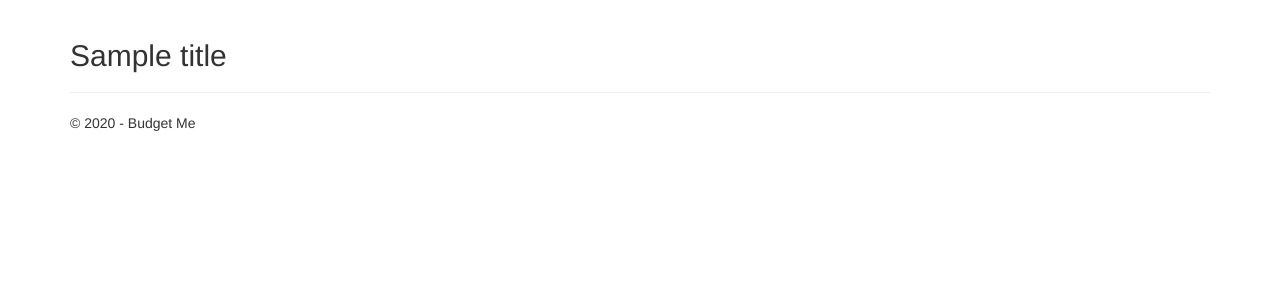
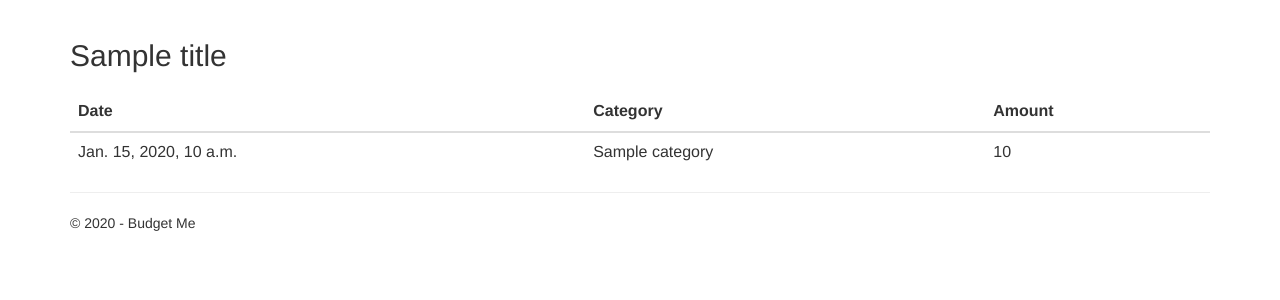
Before and after one commit to NicholasSlaughter/ExpenseTrackerDjango, a Django app: template ExpenseTrackerDjango/app/templates/app/History.html in a window 1280 px wide. Shown: the part 51-351 px from the top of the page. Run offline with Django 3.2, Linux system fonts and the light colour scheme; the template is opened without the code that fills it: most values are stand-ins (such as "Sample title", 1, 10 or a date in 2020); some libraries are stand-ins or nearby versions.

Commit message:
Added expense history table to history page.

```diff
--- a/ExpenseTrackerDjango/app/templates/app/History.html
+++ b/ExpenseTrackerDjango/app/templates/app/History.html
@@ -5,4 +5,35 @@
 <h2>{{ title }}</h2>
 <h3>{{message}}</h3>
 
+<table class="table">
+    <thead>
+        <tr>
+            <th>
+                Date
+            </th>
+            <th>
+                Category
+            </th>
+            <th>
+                Amount
+            </th>
+        </tr>
+    </thead>
+    <tbody>
+        {% for expense in expenses %}
+        <tr>
+            <td>
+                {{expense.date}}
+            </td>
+            <td>
+                {{expense.category.name}}
+            </td>
+            <td>
+                {{expense.amount}}
+            </td>
+        </tr>
+        {%endfor%}
+    </tbody>
+</table>
+
 {% endblock %}
--- a/ExpenseTrackerDjango/app/views.py
+++ b/ExpenseTrackerDjango/app/views.py
@@ -88,6 +88,7 @@ def EnterExpense(request):
 
 def History(request):
     assert isinstance(request, HttpRequest)
+    expenses = Expense.objects.all()
     return render(
         request,
         'app/History.html',
@@ -95,6 +96,7 @@ def History(request):
             'title':'Expense History',
             'message':'Where you view your history of expenses',
             'year':datetime.now().year,
+            'expenses': expenses,
             }
         )
 
```
Also changed, not shown: ExpenseTrackerDjango/db.sqlite3.
